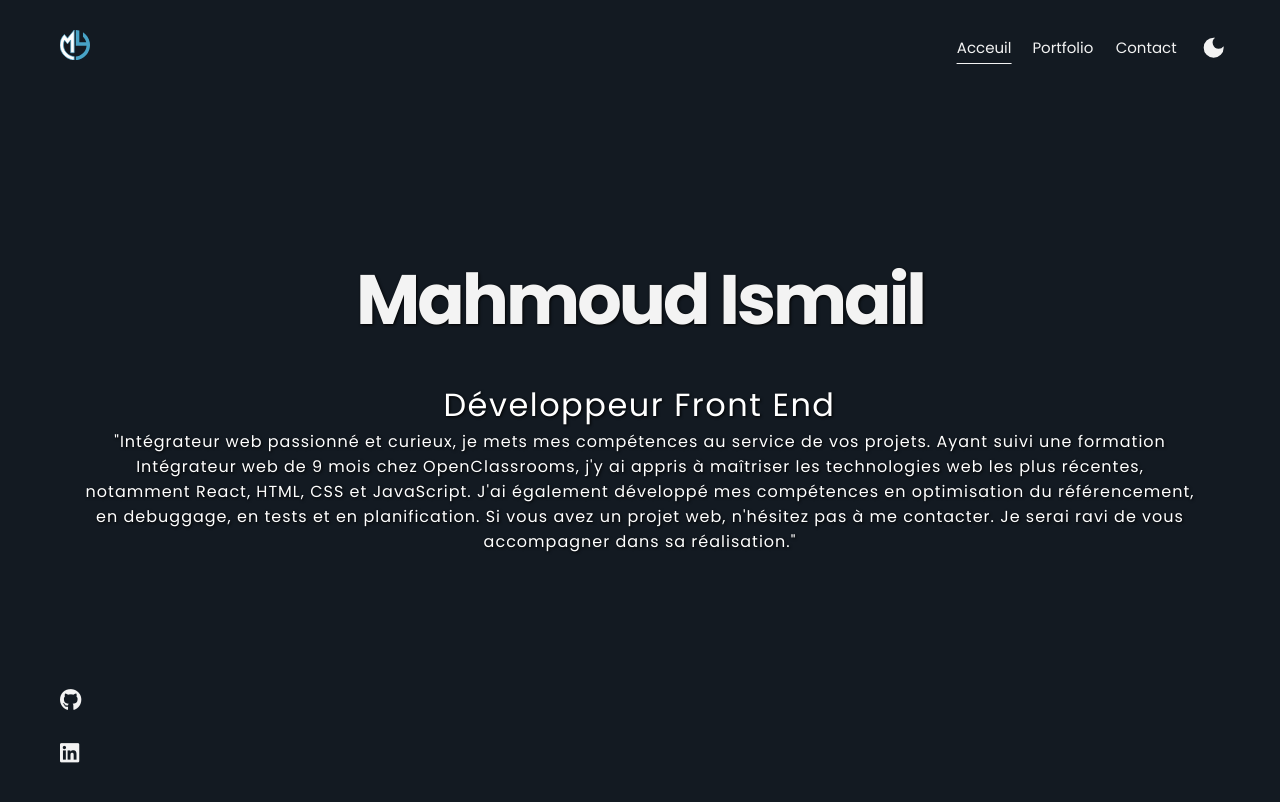
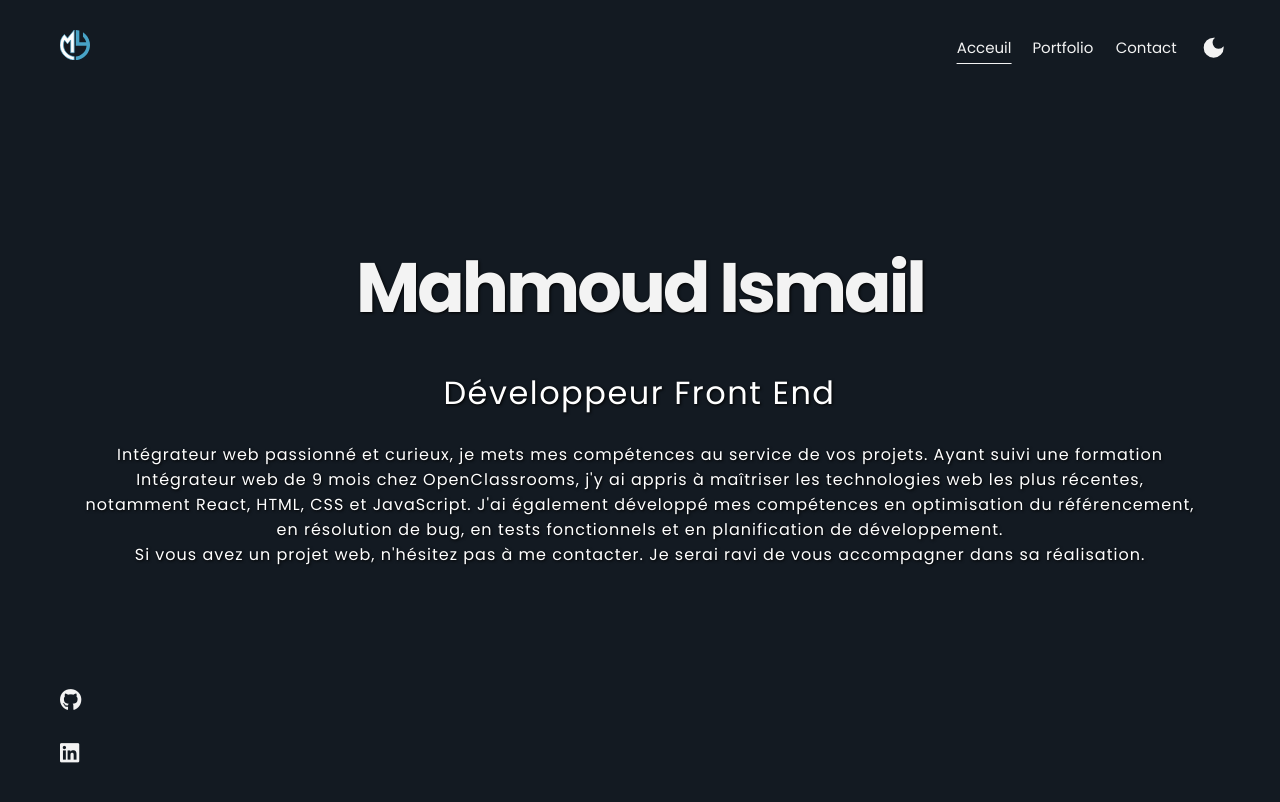
Before and after one commit to batmah2/Portfolio, a React (Create React App) app: page / in a window 1280 px wide. Built offline with nearby package versions, Linux system fonts and the light colour scheme.

Commit message:
ajout description projet 77events, modification du readme, modification de la description de la formation sur la landing page

```diff
--- a/src/_data/projects.json
+++ b/src/_data/projects.json
@@ -40,7 +40,7 @@
     "image": "/projectImages/77events1.png",
     "image2": "/projectImages/77events2.png",
     "technologies": ["React", "Testing"],
-    "body": "This application tests JavaScript knowledge through a timed, question-based quiz. Users are presented with 5 random questions and have 50 seconds to complete the quiz. The remaining time at completion determines the final score, rewarding both accuracy and speed.\nTo add challenge, the timer is reduced by 10 seconds for each incorrect answer. This creates urgency to answer carefully within the time limit. Questions are drawn randomly from a pool to ensure variety upon each attempt.\nBuilt using JavaScript, this project provides hands-on experience creating a responsive quiz application. Key learning outcomes include: \n➤ Generating random questions from a pool of options\n➤ Implementing a countdown timer with penalty deductions\n➤ Calculating scores based on time remaining\n➤ Providing interactive quiz feedback to users\nOverall, this application allows users to test their JavaScript skills through an engaging, time-pressured quiz interface. Both code knowledge and quick thinking are required to achieve a top score.",
+    "body": "La simulation de collaboration avec l'agence événementielle 724events m'a offert une précieuse opportunité de reprendre et de finaliser l'intégration d'un site vitrine existant.\n Mon intervention a consisté à identifier et résoudre les problèmes grâce à une approche axée sur les tests unitaires. La mise en place d'un processus de débogage structuré a été un élément clé pour assurer le bon fonctionnement du site.\n En plus des tests unitaires, j'ai élaboré un cahier de recette détaillé contenant différents scénarios de test fonctionnels, illustrant ainsi la méthodologie rigoureuse utilisée pour garantir le bon fonctionnement et la qualité du site.\n En résumé, cette mission m'a permis de mettre en pratique mes compétences en reprise de projet, en résolution de bugs et en tests, tout en démontrant ma capacité à assurer la qualité et la fiabilité d'un site web.",
     "github": "https://github.com/batmah2/77-Events",
     "deployed": "https://77-events.vercel.app/",
     "bgcolor": "#f85781",
--- a/src/components/Hero.jsx
+++ b/src/components/Hero.jsx
@@ -72,7 +72,7 @@ const Hero = ({ name }) => {
         initial={{ scale: 0.5, opacity: 0 }}
         animate={{ scale: 1, opacity: 1 }}
         transition={{ delay: 0, duration: 0.5, type: "spring" }}>
-          <p>"Intégrateur web passionné et curieux, je mets mes compétences au service de vos projets. Ayant suivi une formation Intégrateur web de 9 mois chez OpenClassrooms, j'y ai appris à maîtriser les technologies web les plus récentes, notamment React, HTML, CSS et JavaScript. J'ai également développé mes compétences en optimisation du référencement, en debuggage, en tests et en planification. Si vous avez un projet web, n'hésitez pas à me contacter. Je serai ravi de vous accompagner dans sa réalisation."</p>
+          <p><br/>Intégrateur web passionné et curieux, je mets mes compétences au service de vos projets. Ayant suivi une formation Intégrateur web de 9 mois chez OpenClassrooms, j'y ai appris à maîtriser les technologies web les plus récentes, notamment React, HTML, CSS et JavaScript. J'ai également développé mes compétences en optimisation du référencement, en résolution de bug, en tests fonctionnels et en planification de développement.<br/> Si vous avez un projet web, n'hésitez pas à me contacter. Je serai ravi de vous accompagner dans sa réalisation.</p>
         </motion.div>
       </div>
       {/* Animated landing image */}
```
Also changed, not shown: 1 other file (tests, documents, lock files or other folders).
